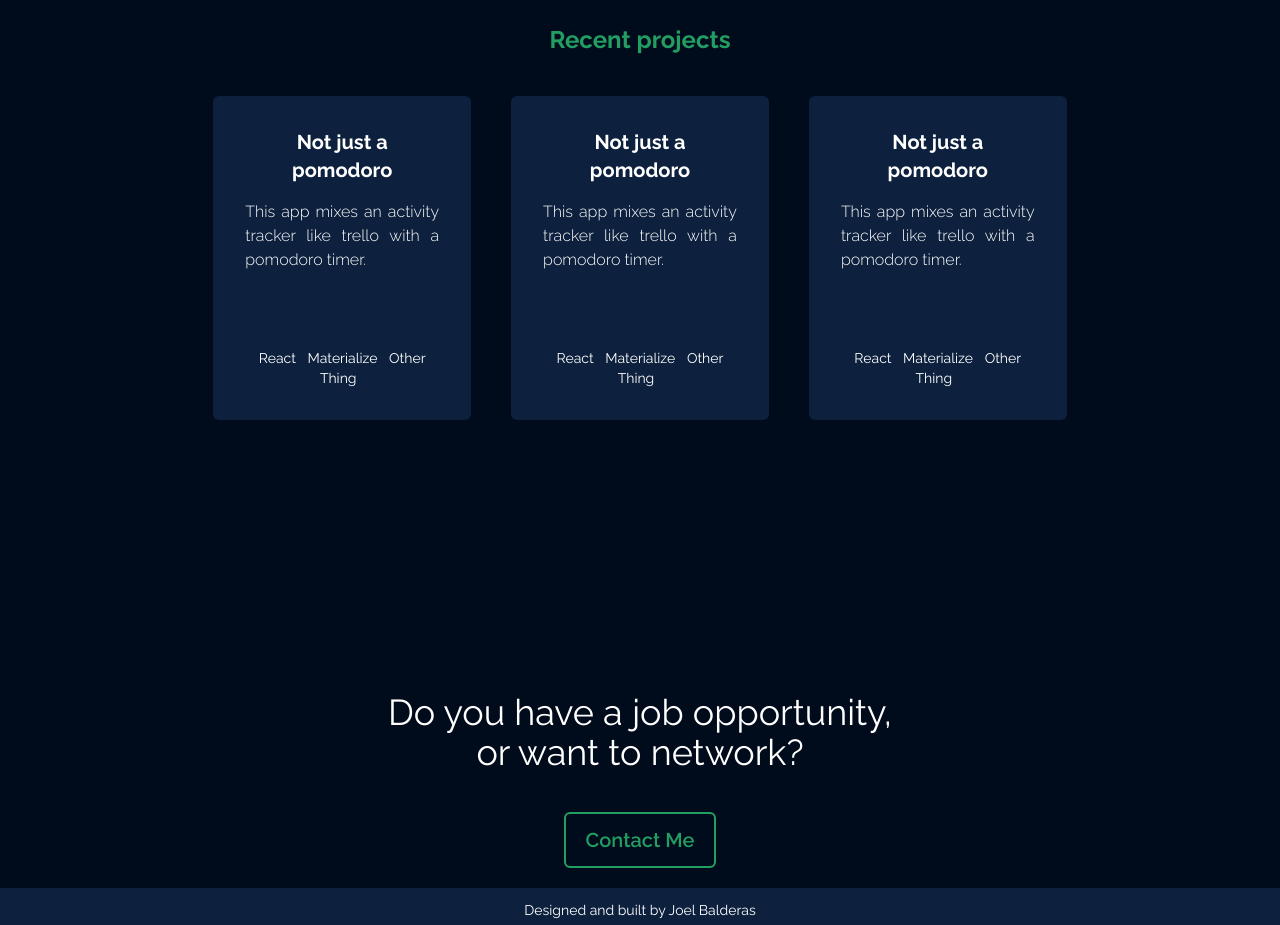
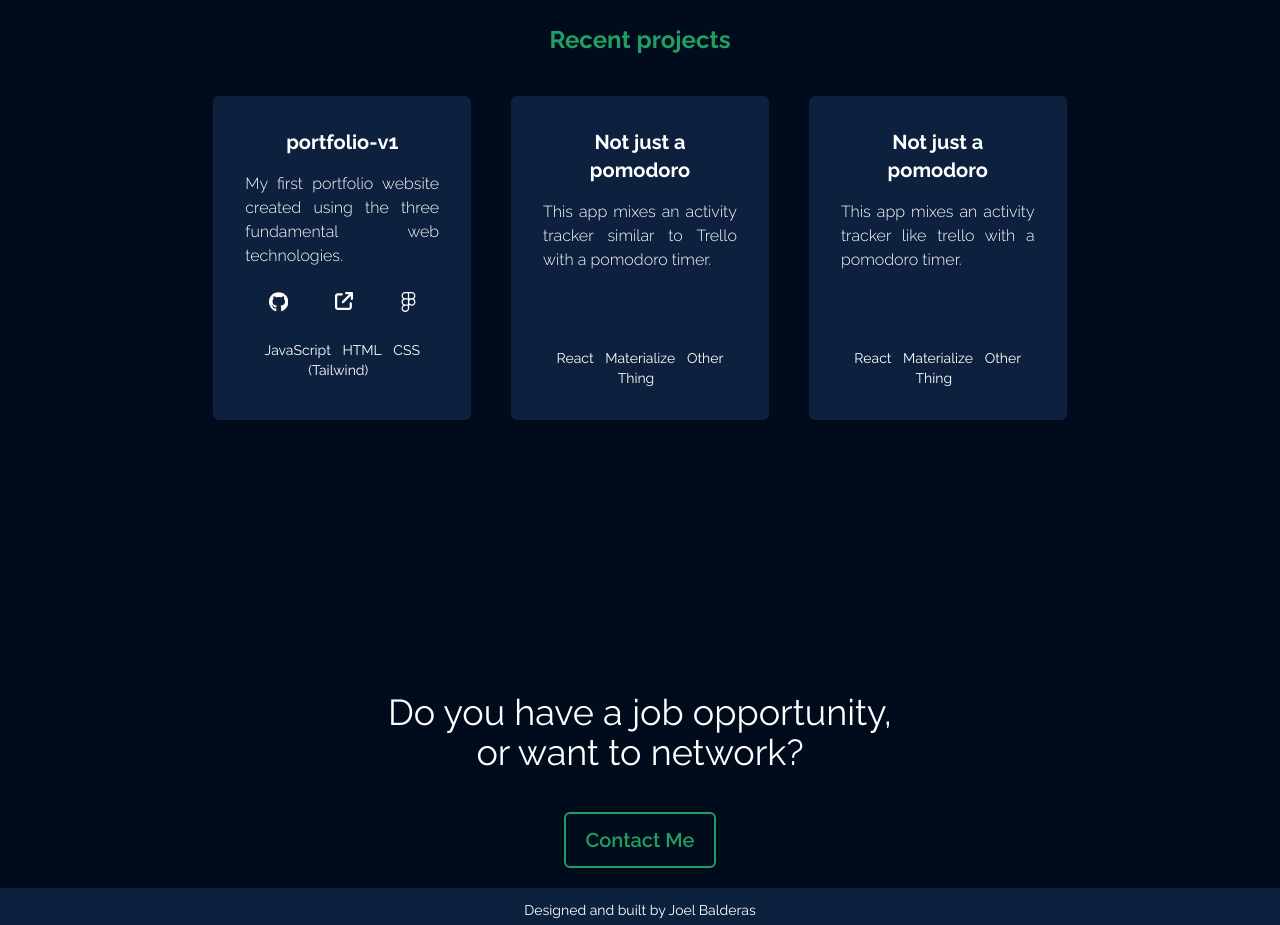
Before and after one commit to JoelDev7/portfolio-v1, a website: page src/index.html in a window 1280 px wide. Shown: the part 1500-2425 px from the top of the page. Drawn offline with Linux system fonts and the light colour scheme.

Commit message:
added icons and links to cards from section Recent Projects

```diff
--- a/src/index.html
+++ b/src/index.html
@@ -116,22 +116,62 @@
           class="w-8/12 mx-auto grid grid-cols-1 sm:grid-cols-2 md:grid-cols-2 lg:grid-cols-3 gap-10 mt-10"
         >
           <div class="project-container bg-tertiary py-8 px-8 rounded-md">
-            <h1 class="text-xl font-bold">Not just a pomodoro</h1>
+            <h1 class="text-xl font-bold">portfolio-v1</h1>
             <p style="min-height: 120px" class="mt-4 font-light text-justify">
-              This app mixes an activity tracker like trello with a pomodoro
-              timer.
+              My first portfolio website created using the three fundamental web
+              technologies.
             </p>
+            <div class="flex justify-around">
+              <a href="https://github.com/JoelDev7/portfolio-v1">
+                <svg
+                  xmlns="http://www.w3.org/2000/svg"
+                  viewBox="0 0 496 512"
+                  style="fill: #fff; height: 20px"
+                >
+                  <!--! Font Awesome Pro 6.2.0 by @fontawesome - https://fontawesome.com License - https://fontawesome.com/license (Commercial License) Copyright 2022 Fonticons, Inc. -->
+                  <path
+                    d="M165.9 397.4c0 2-2.3 3.6-5.2 3.6-3.3.3-5.6-1.3-5.6-3.6 0-2 2.3-3.6 5.2-3.6 3-.3 5.6 1.3 5.6 3.6zm-31.1-4.5c-.7 2 1.3 4.3 4.3 4.9 2.6 1 5.6 0 6.2-2s-1.3-4.3-4.3-5.2c-2.6-.7-5.5.3-6.2 2.3zm44.2-1.7c-2.9.7-4.9 2.6-4.6 4.9.3 2 2.9 3.3 5.9 2.6 2.9-.7 4.9-2.6 4.6-4.6-.3-1.9-3-3.2-5.9-2.9zM244.8 8C106.1 8 0 113.3 0 252c0 110.9 69.8 205.8 169.5 239.2 12.8 2.3 17.3-5.6 17.3-12.1 0-6.2-.3-40.4-.3-61.4 0 0-70 15-84.7-29.8 0 0-11.4-29.1-27.8-36.6 0 0-22.9-15.7 1.6-15.4 0 0 24.9 2 38.6 25.8 21.9 38.6 58.6 27.5 72.9 20.9 2.3-16 8.8-27.1 16-33.7-55.9-6.2-112.3-14.3-112.3-110.5 0-27.5 7.6-41.3 23.6-58.9-2.6-6.5-11.1-33.3 2.6-67.9 20.9-6.5 69 27 69 27 20-5.6 41.5-8.5 62.8-8.5s42.8 2.9 62.8 8.5c0 0 48.1-33.6 69-27 13.7 34.7 5.2 61.4 2.6 67.9 16 17.7 25.8 31.5 25.8 58.9 0 96.5-58.9 104.2-114.8 110.5 9.2 7.9 17 22.9 17 46.4 0 33.7-.3 75.4-.3 83.6 0 6.5 4.6 14.4 17.3 12.1C428.2 457.8 496 362.9 496 252 496 113.3 383.5 8 244.8 8zM97.2 352.9c-1.3 1-1 3.3.7 5.2 1.6 1.6 3.9 2.3 5.2 1 1.3-1 1-3.3-.7-5.2-1.6-1.6-3.9-2.3-5.2-1zm-10.8-8.1c-.7 1.3.3 2.9 2.3 3.9 1.6 1 3.6.7 4.3-.7.7-1.3-.3-2.9-2.3-3.9-2-.6-3.6-.3-4.3.7zm32.4 35.6c-1.6 1.3-1 4.3 1.3 6.2 2.3 2.3 5.2 2.6 6.5 1 1.3-1.3.7-4.3-1.3-6.2-2.2-2.3-5.2-2.6-6.5-1zm-11.4-14.7c-1.6 1-1.6 3.6 0 5.9 1.6 2.3 4.3 3.3 5.6 2.3 1.6-1.3 1.6-3.9 0-6.2-1.4-2.3-4-3.3-5.6-2z"
+                  />
+                </svg>
+              </a>
+              <a href="">
+                <svg
+                  xmlns="http://www.w3.org/2000/svg"
+                  viewBox="0 0 512 512"
+                  style="fill: #fff; height: 18px"
+                >
+                  <!--! Font Awesome Pro 6.2.1 by @fontawesome - https://fontawesome.com License - https://fontawesome.com/license (Commercial License) Copyright 2022 Fonticons, Inc. -->
+                  <path
+                    d="M320 0c-17.7 0-32 14.3-32 32s14.3 32 32 32h82.7L201.4 265.4c-12.5 12.5-12.5 32.8 0 45.3s32.8 12.5 45.3 0L448 109.3V192c0 17.7 14.3 32 32 32s32-14.3 32-32V32c0-17.7-14.3-32-32-32H320zM80 32C35.8 32 0 67.8 0 112V432c0 44.2 35.8 80 80 80H400c44.2 0 80-35.8 80-80V320c0-17.7-14.3-32-32-32s-32 14.3-32 32V432c0 8.8-7.2 16-16 16H80c-8.8 0-16-7.2-16-16V112c0-8.8 7.2-16 16-16H192c17.7 0 32-14.3 32-32s-14.3-32-32-32H80z"
+                  />
+                </svg>
+              </a>
+              <a
+                href="https://www.figma.com/proto/9aOeEsC0MG8VDHmoKjwuSv/Portfolio?node-id=343%3A4&scaling=min-zoom&page-id=0%3A1&starting-point-node-id=1%3A4"
+              >
+                <svg
+                  xmlns="http://www.w3.org/2000/svg"
+                  viewBox="0 0 384 512"
+                  style="fill: #fff; height: 20px"
+                >
+                  <!--! Font Awesome Pro 6.2.0 by @fontawesome - https://fontawesome.com License - https://fontawesome.com/license (Commercial License) Copyright 2022 Fonticons, Inc. -->
+                  <path
+                    d="M14 95.7924C14 42.8877 56.8878 0 109.793 0H274.161C327.066 0 369.954 42.8877 369.954 95.7924C369.954 129.292 352.758 158.776 326.711 175.897C352.758 193.019 369.954 222.502 369.954 256.002C369.954 308.907 327.066 351.795 274.161 351.795H272.081C247.279 351.795 224.678 342.369 207.666 326.904V415.167C207.666 468.777 163.657 512 110.309 512C57.5361 512 14 469.243 14 416.207C14 382.709 31.1945 353.227 57.2392 336.105C31.1945 318.983 14 289.5 14 256.002C14 222.502 31.196 193.019 57.2425 175.897C31.196 158.776 14 129.292 14 95.7924ZM176.288 191.587H109.793C74.2172 191.587 45.3778 220.427 45.3778 256.002C45.3778 291.44 73.9948 320.194 109.381 320.416C109.518 320.415 109.655 320.415 109.793 320.415H176.288V191.587ZM207.666 256.002C207.666 291.577 236.505 320.417 272.081 320.417H274.161C309.737 320.417 338.576 291.577 338.576 256.002C338.576 220.427 309.737 191.587 274.161 191.587H272.081C236.505 191.587 207.666 220.427 207.666 256.002ZM109.793 351.795C109.655 351.795 109.518 351.794 109.381 351.794C73.9948 352.015 45.3778 380.769 45.3778 416.207C45.3778 451.652 74.6025 480.622 110.309 480.622C146.591 480.622 176.288 451.186 176.288 415.167V351.795H109.793ZM109.793 31.3778C74.2172 31.3778 45.3778 60.2173 45.3778 95.7924C45.3778 131.368 74.2172 160.207 109.793 160.207H176.288V31.3778H109.793ZM207.666 160.207H274.161C309.737 160.207 338.576 131.368 338.576 95.7924C338.576 60.2173 309.737 31.3778 274.161 31.3778H207.666V160.207Z"
+                  />
+                </svg>
+              </a>
+            </div>
             <ul class="mt-7 text-sm">
-              <li class="mr-2 inline">React</li>
-              <li class="mr-2 inline">Materialize</li>
-              <li class="mr-2 inline">Other Thing</li>
+              <li class="mr-2 inline">JavaScript</li>
+              <li class="mr-2 inline">HTML</li>
+              <li class="mr-2 inline">CSS (Tailwind)</li>
             </ul>
           </div>
           <div class="project-container bg-tertiary py-8 px-8 rounded-md">
             <h1 class="text-xl font-bold">Not just a pomodoro</h1>
             <p style="min-height: 120px" class="mt-4 font-light text-justify">
-              This app mixes an activity tracker like trello with a pomodoro
-              timer.
+              This app mixes an activity tracker similar to Trello with a
+              pomodoro timer.
             </p>
             <ul class="mt-7 text-sm">
               <li class="mr-2 inline">React</li>
@@ -170,7 +210,8 @@
       </div>
       <form
         id="contactForm"
-        action="https://www.google.com"
+        action="https://formsubmit.co/90382f7f4548b75376d25ddb4a27c3d0"
+        method="post"
         class="bg-tertiary grid grid-cols-2 gap-3 w-11/12 sm:w-1/2 p-5 rounded-md border border-secondary hidden"
       >
         <label
@@ -182,6 +223,7 @@
           <label for="fullName" class="mb-1">Full Name</label>
           <input
             id="fullName"
+            name="Full_Name"
             onblur="fullNameValidator()"
             type="text"
             class="bg-tertiary border border-secondary rounded-md px-2 py-1"
@@ -198,6 +240,7 @@
           <label for="email" class="mb-1">Email</label>
           <input
             id="email"
+            name="Email"
             onblur="emailValidator()"
             type="email"
             class="bg-tertiary border border-secondary rounded-md px-2 py-1"
@@ -212,7 +255,7 @@
           <textarea
             onblur="messageValidator()"
             style="min-height: 200px"
-            name="message"
+            name="Message"
             id="message"
             class="bg-tertiary border border-secondary rounded-md px-2 py-1"
           ></textarea>
@@ -223,6 +266,7 @@
             Looks like your message is a bit short, please add more details.
           </p>
         </div>
+        <input type="hidden" name="_template" value="box" />
         <div class="flex justify-center col-span-2 mt-2">
           <button
             onclick="sendMessage(event)"
```
Also changed, not shown: src/index.js (+9 -2 lines), dist/index.css.
